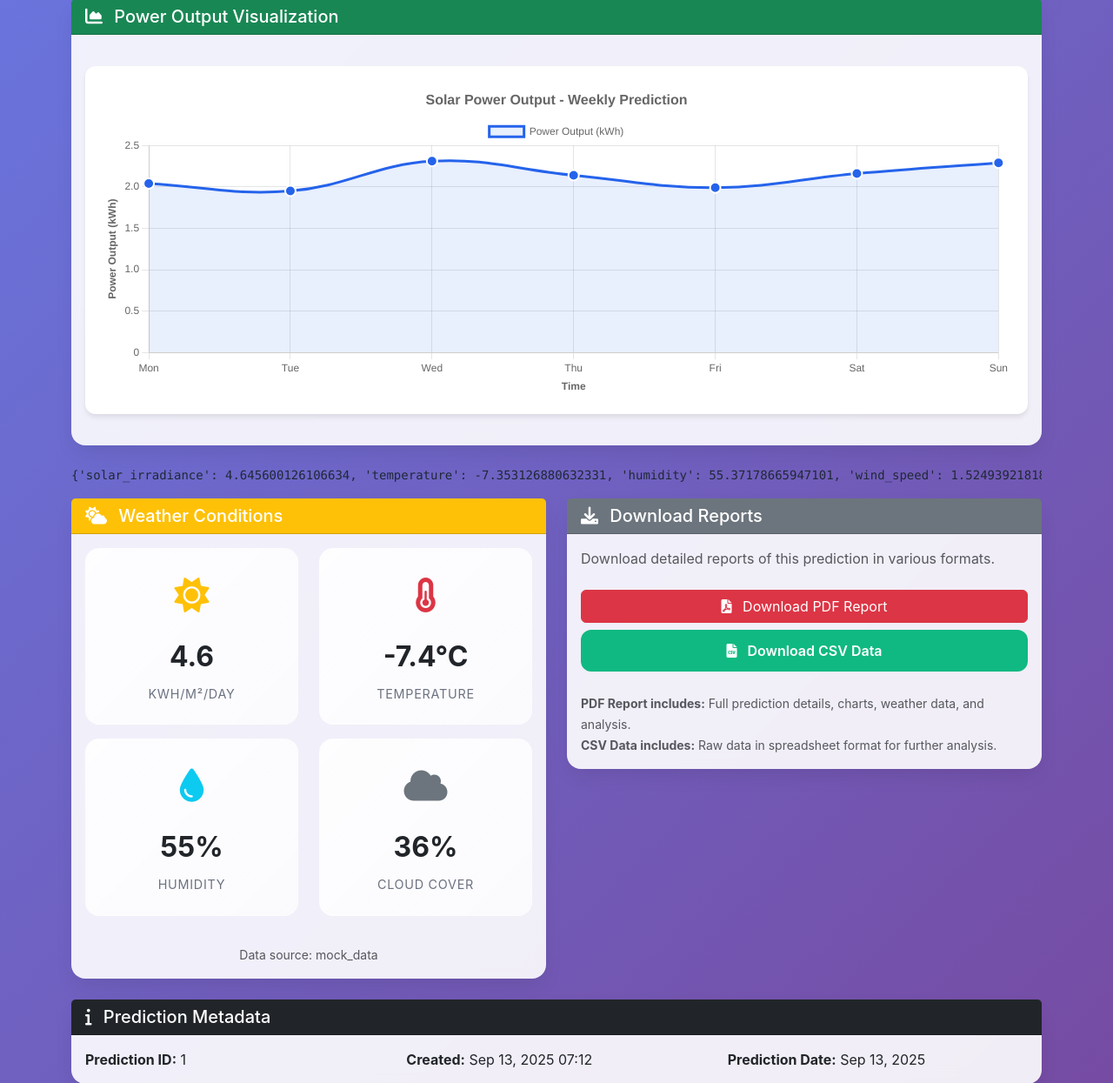
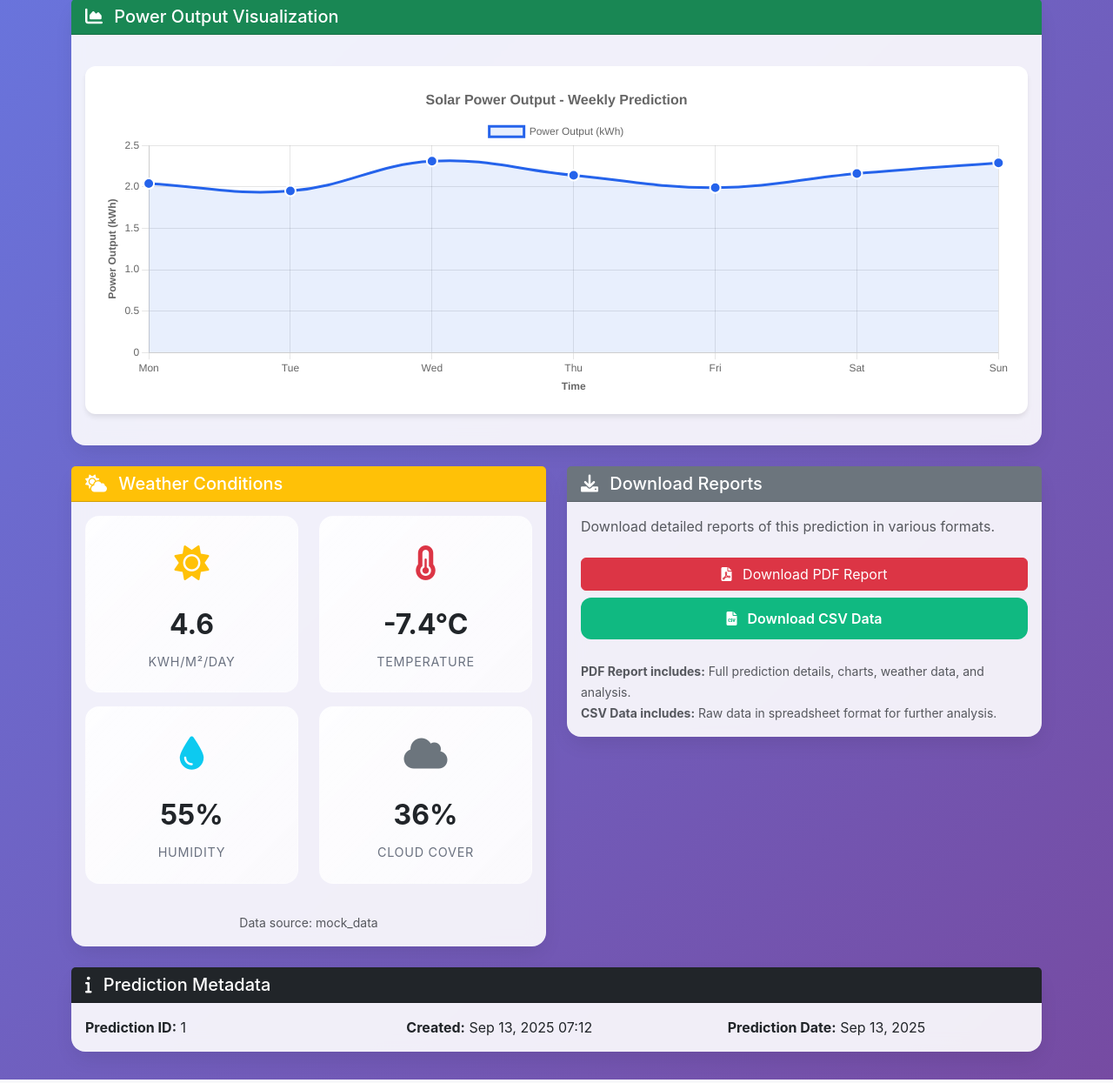
Before and after one commit to kavyapandya19/AI-Solar-Power, a Django app: page /prediction/1/ in a window 1280 px wide. Shown: the part 624-1869 px from the top of the page at 87% size. Run offline with Django 4.2, Linux system fonts and the light colour scheme; data comes from the database, SQL or seed files in the repository; both versions use the stored data as it was after the commit; data that the repository does not hold is empty.

Commit message:
modify 102

```diff
--- a/templates/core/prediction_detail.html
+++ b/templates/core/prediction_detail.html
@@ -129,8 +129,6 @@
         </div>
     </div>
 </div>
-
-<pre>{{ prediction.weather_data }}</pre>
 
 <!-- Weather Information -->
 {% if prediction.weather_data %}
```
Also changed, not shown: db.sqlite3.
